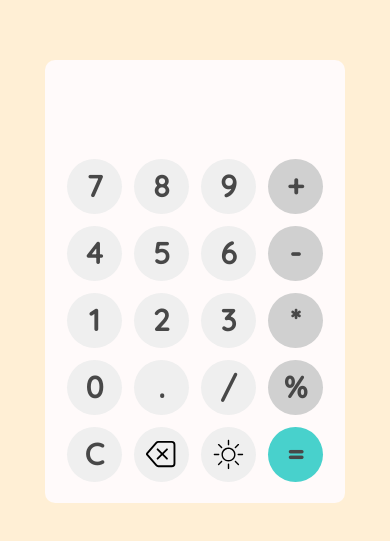
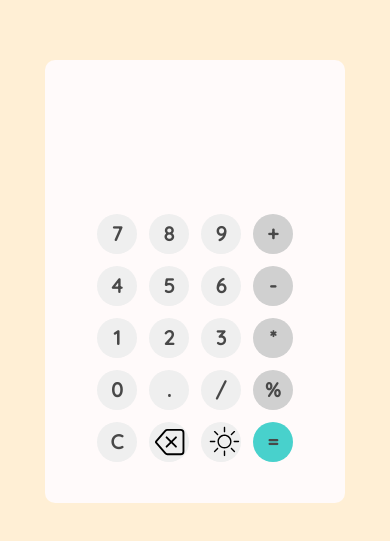
Before and after one commit to BorysCzapski/JsCalculator, a plain HTML site: page index.html in a window 390 px wide. Shown: the part 149-690 px from the top of the page. Drawn offline with Linux system fonts and the light colour scheme; a web font is replaced by a local one.

Commit message:
Update cals.css

```diff
--- a/cals.css
+++ b/cals.css
@@ -81,3 +81,19 @@ button:active{
   background-color: #303030;
   color: white;
 }
+@media only screen and (max-width: 600px) {
+  .buttons {
+    font-size: 20px;
+  }
+
+  button {
+    width: 40px;
+    height: 40px;
+    font-size: 20px;
+  }
+
+  .screen {
+    height: 150px;
+    font-size: 30px;
+  }
+}
```
